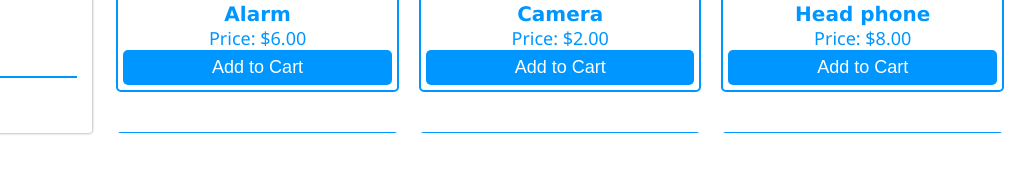
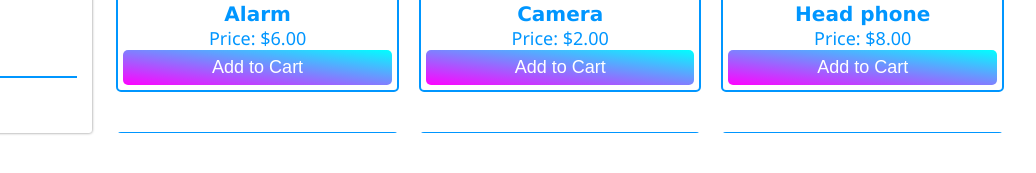
Before and after one commit to abubakar3714/HI-MARKET, a plain HTML site: page index.html in a window 1280 px wide. Shown: the part 635-808 px from the top of the page, 244-1280 px from the left. Drawn offline with Linux system fonts and the light colour scheme.

Commit message:
Add files via upload

```diff
--- a/index.css
+++ b/index.css
@@ -267,7 +267,7 @@ input{
     position: relative;
     border: none;
     border-radius: 5px;
-    background-color  : #0096FF;
+    background-image: linear-gradient(to bottom left, #00ffff,#FF02FF);
     padding: 7px 25px;
     cursor: pointer;
     color: white;
```
